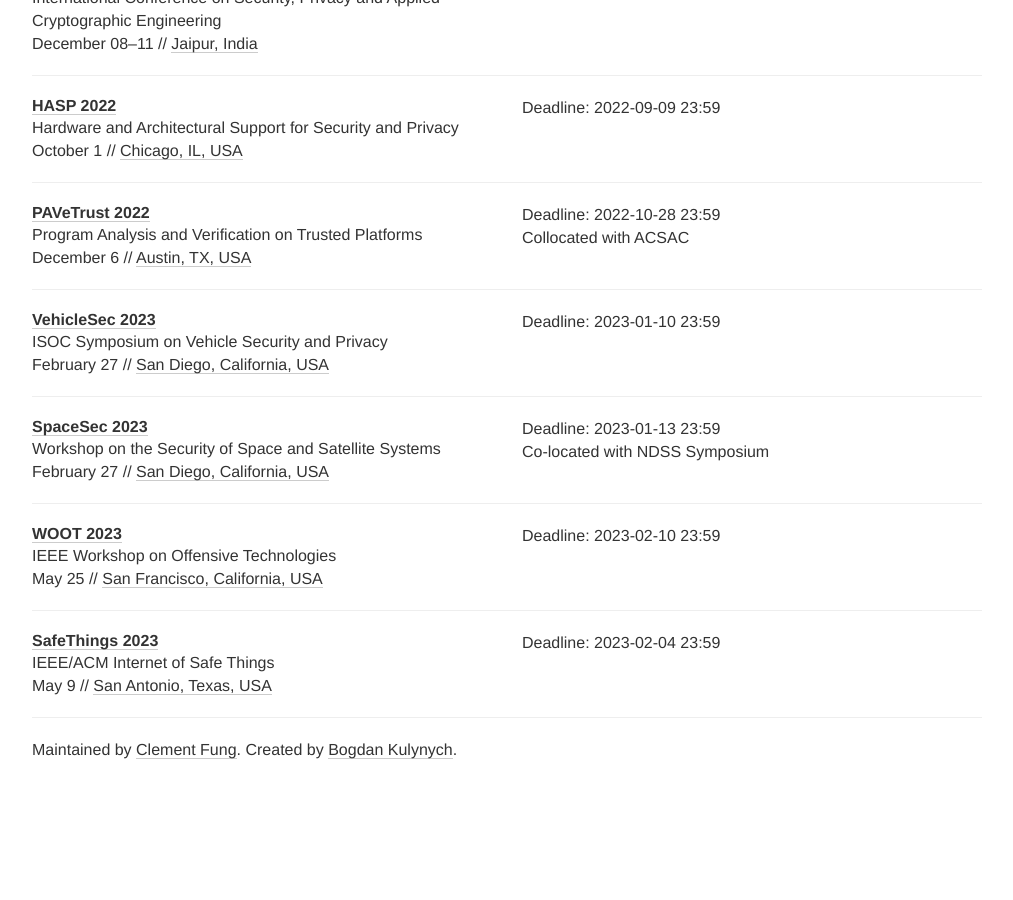
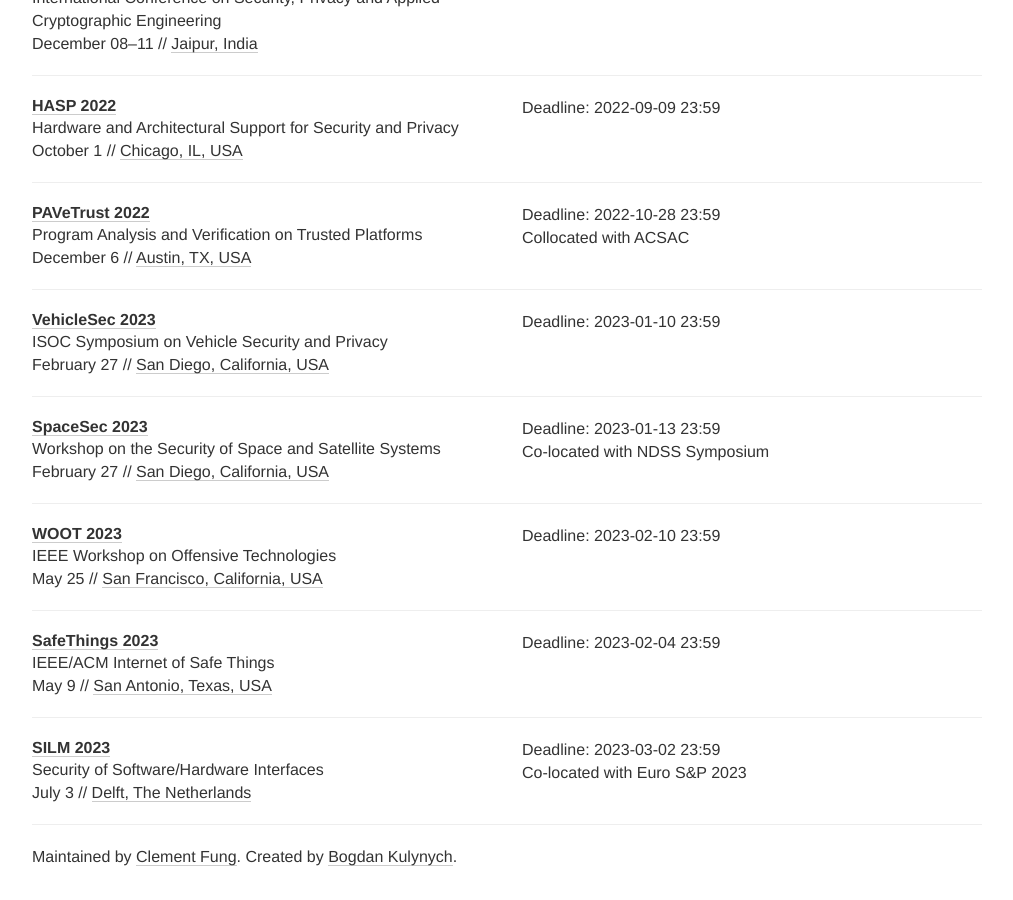
Before and after one commit to sec-deadlines/sec-deadlines.github.io, a Jekyll site: the page built from index.html, in a window 1280 px wide and 900 px high, scrolled down 8495 px. Shown: the whole window, without its empty margins (133-1146 px from the left). Built offline with Jekyll 4.4.1, drawn with Linux system fonts in a browser that asks for light colours; nearby versions of some CDN libraries; comment, search, counter and statistics services are not loaded; before the commit the page ends 9288 px from its top, so only the background shows below that.

Commit message:
added SILM2023

```diff
--- a/_data/conferences.yml
+++ b/_data/conferences.yml
@@ -587,3 +587,13 @@
   date: May 9
   place: San Antonio, Texas, USA
   tags: [SEC, PRIV, SHOP]
+
+- name: SILM
+  description: Security of Software/Hardware Interfaces
+  year: 2023
+  link: https://silm-workshop.github.io/
+  deadline: ["2023-03-02 23:59"]
+  comment: Co-located with Euro S&P 2023
+  date: July 3
+  place: Delft, The Netherlands
+  tags: [SEC, PRIV, CRYPTO, SHOP]
```
